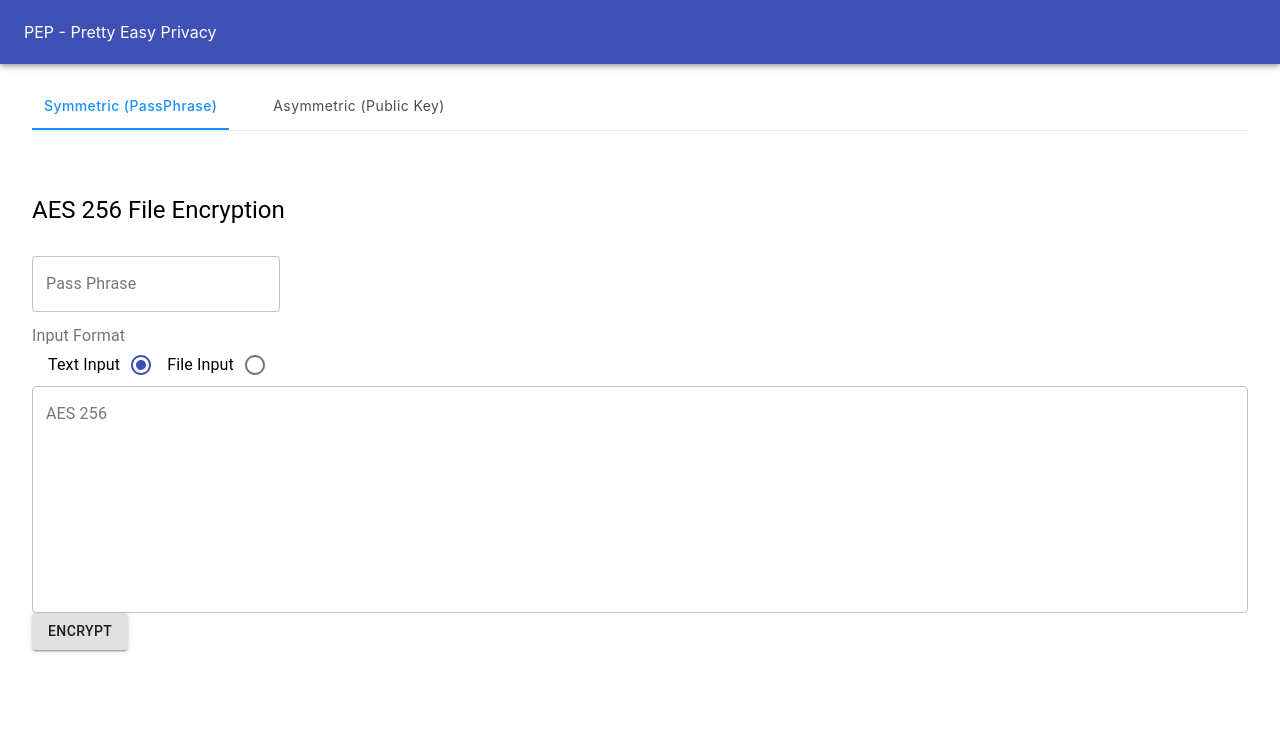
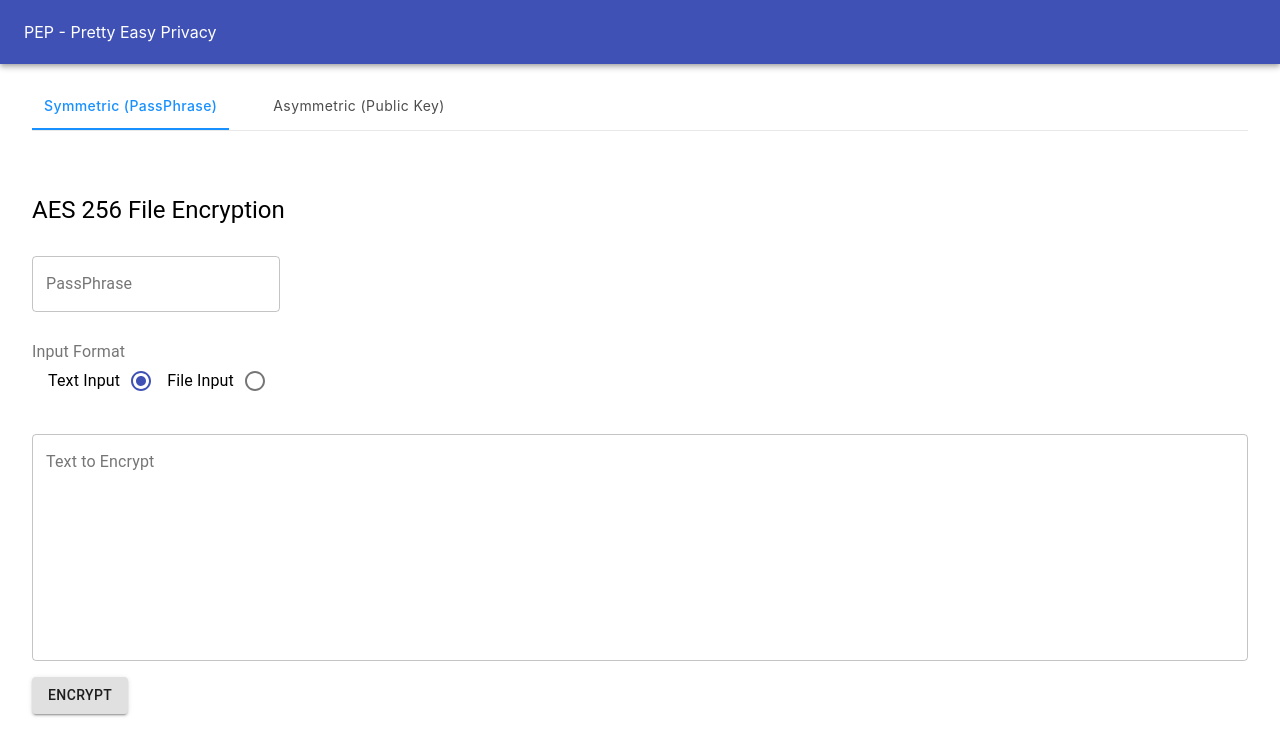
Before and after one commit to smhaley/pretty_easy_privacy, a React (Create React App) app: page / in a window 1280 px wide. Shown: the top 756 px of the page. Built offline with nearby package versions, Linux system fonts and the light colour scheme.

Commit message:
updates to form

```diff
--- a/src/components/symmetric/AesIlForm.js
+++ b/src/components/symmetric/AesIlForm.js
@@ -24,17 +24,17 @@ const useStyles = makeStyles((theme) => ({
 const InLine = (props) => {
   const classes = useStyles();
 
-  useEffect(() => {
-    // window.addEventListener("mousemove", logMousePosition);
-    console.log("Created");
-  });
+  const label = props.formInputError
+  ? "Please Enter some Text to Encrypt!"
+  : "Text to Encrypt";
 
   return (
     <TextField
       className={classes.textBox}
       fullWidth={true}
+      error = {props.formInputError}
       id="outlined-multiline-static"
-      label="AES 256"
+      label={label}
       multiline
       rows={10}
       onChange={props.handleInput}
@@ -45,8 +45,13 @@ const InLine = (props) => {
 
 const InFile = (props) => {
   const classes = useStyles();
+  const label = props.formInputError
+  ? "Please Select a file object:!"
+  : "Select a file object:";
   return (
-    <>
+    <Box>
+      <FormLabel component="legend" error = {props.formInputError}>{label}</FormLabel>
+      <Box mt={1}>
       <Button
         // onClick={test2}
         onClick={() => document.getElementById("inp").click()}
@@ -61,104 +66,75 @@ const InFile = (props) => {
         style={{ visibility: "hidden" }}
         onChange={props.readFile}
       />
-    </>
+       </Box>
+    </Box>
   );
 };
 
 const AesIlForm = (props) => {
   const classes = useStyles();
 
-  const [inputTypeSelect, setInputTypeSelect] = useState('text');
+  const [inputTypeSelect, setInputTypeSelect] = useState("text");
 
-  // const inputHandleConfirm = (inputTypeSelect) => {
-  //   if (inputTypeSelect == 0) {
-  //     console.log('inline form')
-  //    props.handleConfirm(0);
-  //   } else {
-  //     console.log('byte form')
-  //     props.handleConfirm(1);
-  //   }
-  // };
-
-const handleChange = e => {
-  console.log(typeof e.target.value)
-  setInputTypeSelect(e.target.value)
-}
-
-
-// const handleEncrypt = () =>{
-//   console.log('ddddd')
-//  return  props.handleConfirm(inputTypeSelect)
-// }
+  const handleChange = (e) => {
+    console.log(typeof e.target.value);
+    setInputTypeSelect(e.target.value);
+  };
 
   let inputType;
-  if (inputTypeSelect == 'text') {
+  if (inputTypeSelect == "text") {
     inputType = (
-      <InLine handleInput={props.handleInput} />
-
-      // <TextField
-      //   className={classes.textBox}
-      //   fullWidth={true}
-      //   id="outlined-multiline-static"
-      //   label="AES 256"
-      //   multiline
-      //   rows={10}
-      //   onChange={props.handleInput}
-      //   variant="outlined"
-      // />
+      <InLine
+        formInputError={props.formInputError}
+        handleInput={props.handleInput}
+      />
     );
   } else {
     inputType = (
-      <>
-        <Button
-          // onClick={test2}
-          onClick={() => document.getElementById("inp").click()}
-          variant="contained"
-        >
-          browse
-        </Button>
-
-        <input
-          id="inp"
-          type="file"
-          style={{ visibility: "hidden" }}
-          onChange={props.readFile}
-        />
-      </>
+      <InFile formInputError={props.formInputError} readFile={props.readFile} />
     );
   }
 
+  console.log("form erros? " + props.formError);
+
+  // props.passPhraseMissingError
+  const passPhraseLabel = props.passPhraseMissingError
+    ? "Please Enter a PassPhrase"
+    : "PassPhrase";
+
   return (
-    <form onSubmit={props.handleSubmit}>
+    <form onSubmit={(e) => props.handleSubmit(e, inputTypeSelect)}>
       <Box mb={2}>
         <TextField
           onChange={props.handlePassPhrase}
           className={classes.pwText}
+          error={props.passPhraseMissingError}
           id="pw-in"
           type="password"
-          label="Pass Phrase"
+          label={passPhraseLabel}
           variant="outlined"
         />
       </Box>
+      <Box mt={4} mb={4}>
         <FormControl component="fieldset">
           <FormLabel component="legend">Input Format</FormLabel>
           <RadioGroup
             row
             aria-label="position"
             name="position"
-          value = {inputTypeSelect}
+            value={inputTypeSelect}
             defaultValue="top"
             onChange={handleChange}
           >
             <FormControlLabel
-            value= 'text'
+              value="text"
               control={<Radio color="primary" />}
               label="Text Input"
               labelPlacement="start"
               // onChange={() => setInputTypeSelect(0)}
             />
             <FormControlLabel
-            value='byte'
+              value="byte"
               control={<Radio color="secondary" />}
               label="File Input"
               labelPlacement="start"
@@ -166,31 +142,20 @@ const handleChange = e => {
             />
           </RadioGroup>
         </FormControl>
+      </Box>
       {inputType}
-      {/* <Box mb={2} mr={2}>
-        <TextField
-          className={classes.textBox}
-          fullWidth={true}
-          id="outlined-multiline-static"
-          label="AES 256"
-          multiline
-          rows={10}
-          onChange={props.handleInput}
-          variant="outlined"
-        />
-      </Box> */}
-      <Box mb={2}>
+
+      <Box mt={2}>
         <Button type="submit" variant="contained">
           Encrypt
         </Button>
       </Box>
-      <Box></Box>
+
       <PassPhraseConfirm
         open={props.open}
         handleClose={props.handleClose}
         handleConfirm={() => props.handleConfirm(inputTypeSelect)}
         passPhraseConfirmBuffer={props.passPhraseConfirmBuffer}
-
         confirmError={props.confirmError}
       />
     </form>
--- a/src/components/symmetric/PassPhraseConfirm.js
+++ b/src/components/symmetric/PassPhraseConfirm.js
@@ -9,20 +9,20 @@ import DialogTitle from '@material-ui/core/DialogTitle';
 
 const PassPhraseConfirm = (props) => {
     const status = props.open
-  const [passPhrase, setPassPhrase] = React.useState();
+//   const [passPhrase, setPassPhrase] = React.useState();
 
-//   const handleClickOpen = () => {
-//     setOpen(true);
-//   };
+// //   const handleClickOpen = () => {
+// //     setOpen(true);
+// //   };
 
-//   const handleClose = () => {
-//     setOpen(false);
-//   };
+// //   const handleClose = () => {
+// //     setOpen(false);
+// //   };
 
-const passPhraseConfirmBuffer = (e) => {
-    setPassPhrase(e.target.value)
-    console.log(e.target.value)
-}
+// const passPhraseConfirmBuffer = (e) => {
+//     setPassPhrase(e.target.value)
+//     console.log(e.target.value)
+// }
 const label = props.confirmError ? "Please Try Again" : "PassPhrase Confirmation";
 
   return (
@@ -48,7 +48,7 @@ const label = props.confirmError ? "Please Try Again" : "PassPhrase Confirmation
           <Button onClick={props.handleClose} color="primary">
             Cancel
           </Button>
-          <Button onClick= {() => props.handleConfirm(1)} color="primary">
+          <Button onClick= {props.handleConfirm} color="primary">
             Encrypt
           </Button>
         </DialogActions>
--- a/src/components/symmetric/TextInput.js
+++ b/src/components/symmetric/TextInput.js
@@ -46,8 +46,13 @@ const TextInput = (props) => {
   const [open, setOpen] = useState(false);
   const [confirmPassPhrase, setConfirmPassPhrase] = useState();
   const [confirmError, setConfirmError] = useState();
+
+  const [passPhraseMissingError, setPassPhraseMissingError] = useState();
+  const [formInputError, setFormInputError] = useState();
+
   const [success, setSuccess] = useState(false);
   const [loader, setLoader] = useState(false);
+  const [formError, setFormError] = useState(false);
   //files
   const [fileLoader, setFilerLoader] = useState(false);
   const [uploadedFile, setUploadedFile] = useState();
@@ -108,9 +113,29 @@ const TextInput = (props) => {
     outputHandler(message.armor(), "txt");
   };
 
-  let handleSubmit = (e) => {
+  let handleSubmit = (e, inputType) => {
     e.preventDefault();
-    setOpen(true);
+    setPassPhraseMissingError(false);
+    setFormInputError(false);
+
+    if (!passPhrase) {
+      console.log("passPhraseError");
+      setPassPhraseMissingError(true);
+    }
+
+    if (inputType === "text") {
+      if (!aesInput) {
+        console.log("err");
+        setFormInputError(true);
+      }
+    } else if (inputType === "byte") {
+      if (!uploadedFile) {
+        console.log("err");
+        setFormInputError(true);
+      }
+    } else {
+      setOpen(true);
+    }
   };
 
   const outputHandler = (output, ext) => {
@@ -137,13 +162,13 @@ const TextInput = (props) => {
 
   const handleConfirm = (inputTypeSelect) => {
     console.log("test");
-    console.log('input = ' + inputTypeSelect)
+    console.log("input = " + inputTypeSelect);
     if (confirmPassPhrase === passPhrase) {
-      if (inputTypeSelect == 'text') {
-        console.log('in;ine')
+      if (inputTypeSelect == "text") {
+        console.log("in;ine");
         inLineAesSubmit(outputHandler);
-      } else if (inputTypeSelect == 'byte') {
-        console.log('btye')
+      } else if (inputTypeSelect == "byte") {
+        console.log("btye");
         byteEncrypt(outputHandler);
       }
       setOpen(false);
@@ -176,7 +201,10 @@ const TextInput = (props) => {
 
   let form = (
     <AesIlForm
+      formInputError={formInputError}
+      passPhraseMissingError={passPhraseMissingError}
       handleSubmit={handleSubmit}
+      formError={formError}
       handlePassPhrase={handlePassPhrase}
       handleInput={handleInput}
       open={open}
@@ -187,10 +215,13 @@ const TextInput = (props) => {
       readFile={readFile}
       inLineAesSubmit={inLineAesSubmit}
       byteEncrypt={byteEncrypt}
-      setInputTypeSelect = {setInputTypeSelect}
+      setInputTypeSelect={setInputTypeSelect}
     />
   );
 
+  // console.log('s',  passPhrase.length==0)
+
+  console.log("testing", passPhrase);
   return (
     <>
       <Grid container wrap="nowrap" spacing={0}>
```
Lines whose indentation alone changed are shown as unchanged.
